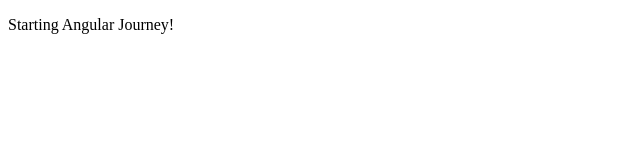
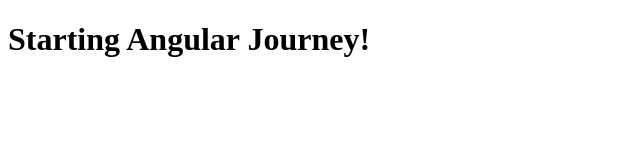
Before and after one commit to ganeshkale07/coursera-angular, a plain HTML site: page index.html in a window 1280 px wide. Shown: the whole page, without its empty margins (0-640 px from the left). Drawn offline with Linux system fonts and the light colour scheme.

Commit message:
second change in web file

```diff
--- a/index.html
+++ b/index.html
@@ -7,6 +7,6 @@
     <title>Coursera - Angular</title>
 </head>
 <body>
-    <p>Starting Angular Journey!</p>
+    <h1>Starting Angular Journey!</h1>
 </body>
 </html>
```
